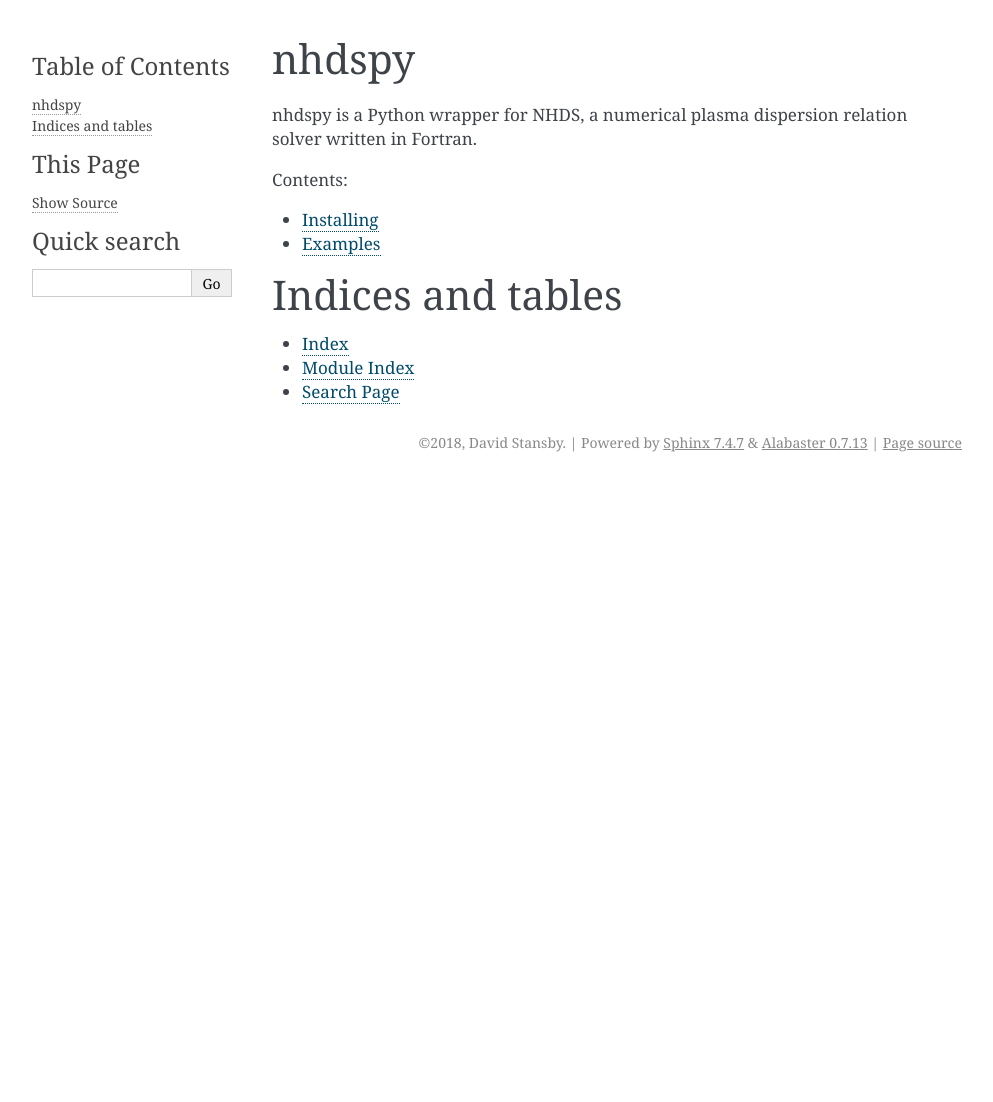
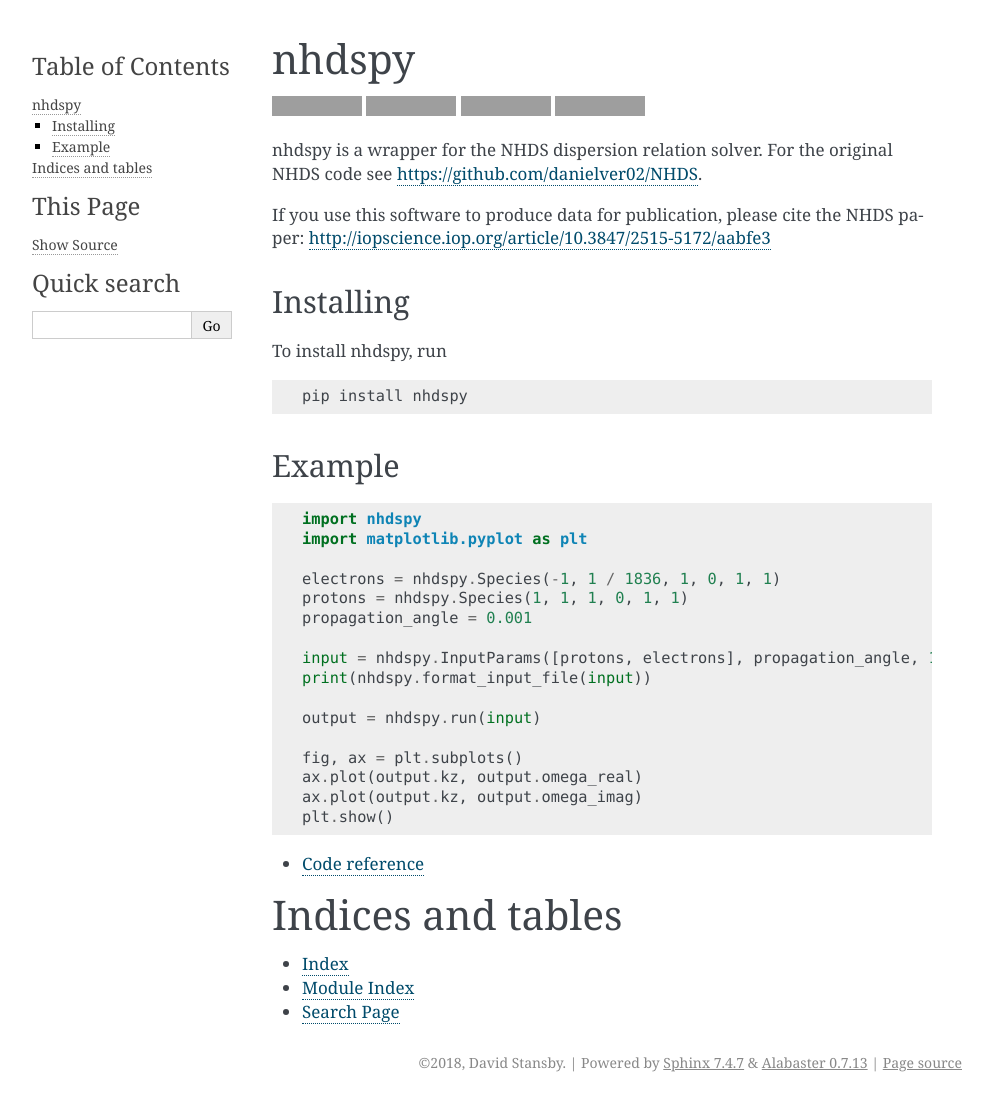
Before and after one commit to dstansby/nhdspy, a Sphinx documentation site: the page built from doc/source/index.rst, in a window 1280 px wide. Shown: the whole page, without its empty margins (148-1141 px from the left). Built offline with Sphinx 7.4.7, drawn with Linux system fonts in a browser that asks for light colours; before the commit the page ends 900 px from its top, so only the background shows below that; grey boxes are pictures that could not be loaded.

Commit message:
Update docs

```diff
--- /dev/null
+++ b/README.rst
@@ -0,0 +1,52 @@
+nhdspy
+======
+
+.. image:: https://zenodo.org/badge/DOI/10.5281/zenodo.2302057.svg
+   :target: https://doi.org/10.5281/zenodo.2302057
+
+.. image:: https://readthedocs.org/projects/nhdspy/badge/?version=latest
+   :target: https://nhdspy.readthedocs.io/en/latest/?badge=latest
+   :alt: Documentation Status
+
+.. image:: https://travis-ci.org/dstansby/nhdspy.svg?branch=master
+   :target: https://travis-ci.org/dstansby/nhdspy
+
+.. image:: https://codecov.io/gh/dstansby/nhdspy/branch/master/graph/badge.svg
+   :target: https://codecov.io/gh/dstansby/nhdspy
+
+
+nhdspy is a wrapper for the NHDS dispersion relation solver. For the original NHDS code see https://github.com/danielver02/NHDS.
+
+If you use this software to produce data for publication, please cite the NHDS paper: http://iopscience.iop.org/article/10.3847/2515-5172/aabfe3
+
+Installing
+----------
+
+To install nhdspy, run
+
+.. code-block:: bash
+
+  pip install nhdspy
+
+
+Example
+-------
+
+.. code-block:: python
+
+ import nhdspy
+ import matplotlib.pyplot as plt
+
+ electrons = nhdspy.Species(-1, 1 / 1836, 1, 0, 1, 1)
+ protons = nhdspy.Species(1, 1, 1, 0, 1, 1)
+ propagation_angle = 0.001
+
+ input = nhdspy.InputParams([protons, electrons], propagation_angle, 1e-4)
+ print(nhdspy.format_input_file(input))
+
+ output = nhdspy.run(input)
+
+ fig, ax = plt.subplots()
+ ax.plot(output.kz, output.omega_real)
+ ax.plot(output.kz, output.omega_imag)
+ plt.show()
--- a/doc/source/conf.py
+++ b/doc/source/conf.py
@@ -89,7 +89,7 @@ html_theme = 'alabaster'
 # Add any paths that contain custom static files (such as style sheets) here,
 # relative to this directory. They are copied after the builtin static files,
 # so a file named "default.css" will overwrite the builtin "default.css".
-html_static_path = ['_static']
+# html_static_path = ['_static']
 
 # Custom sidebar templates, must be a dictionary that maps document names
 # to template names.
--- a/doc/source/index.rst
+++ b/doc/source/index.rst
@@ -1,18 +1,10 @@
-nhdspy
-======
+.. include:: ../../README.rst
 
-nhdspy is a Python wrapper for NHDS, a numerical plasma dispersion relation
-solver written in Fortran.
 
 .. toctree::
-   :maxdepth: 2
-   :caption: Contents:
+  :maxdepth: 1
 
-   installing
-   example
-   ref
-
-
+  ref
 
 Indices and tables
 ==================
--- a/doc/source/ref.rst
+++ b/doc/source/ref.rst
@@ -1,2 +1,5 @@
+Code reference
+==============
+
 .. automodapi:: nhdspy
    :no-inheritance-diagram:
```
Also changed, not shown: README.md (deleted, +0 -9 lines), doc/source/example.rst (deleted, +0 -19 lines), doc/source/installing.rst (deleted, +0 -21 lines).
